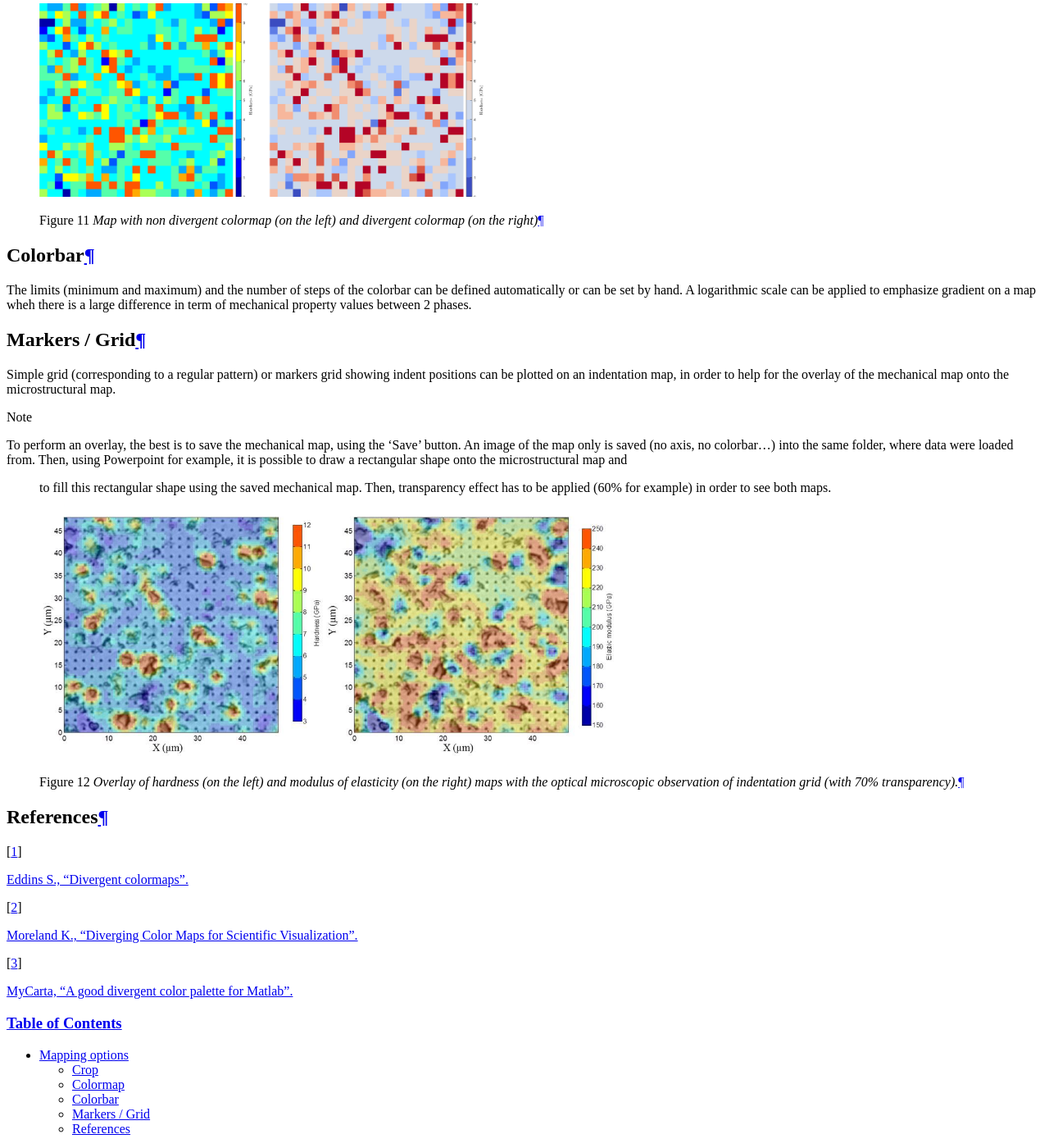
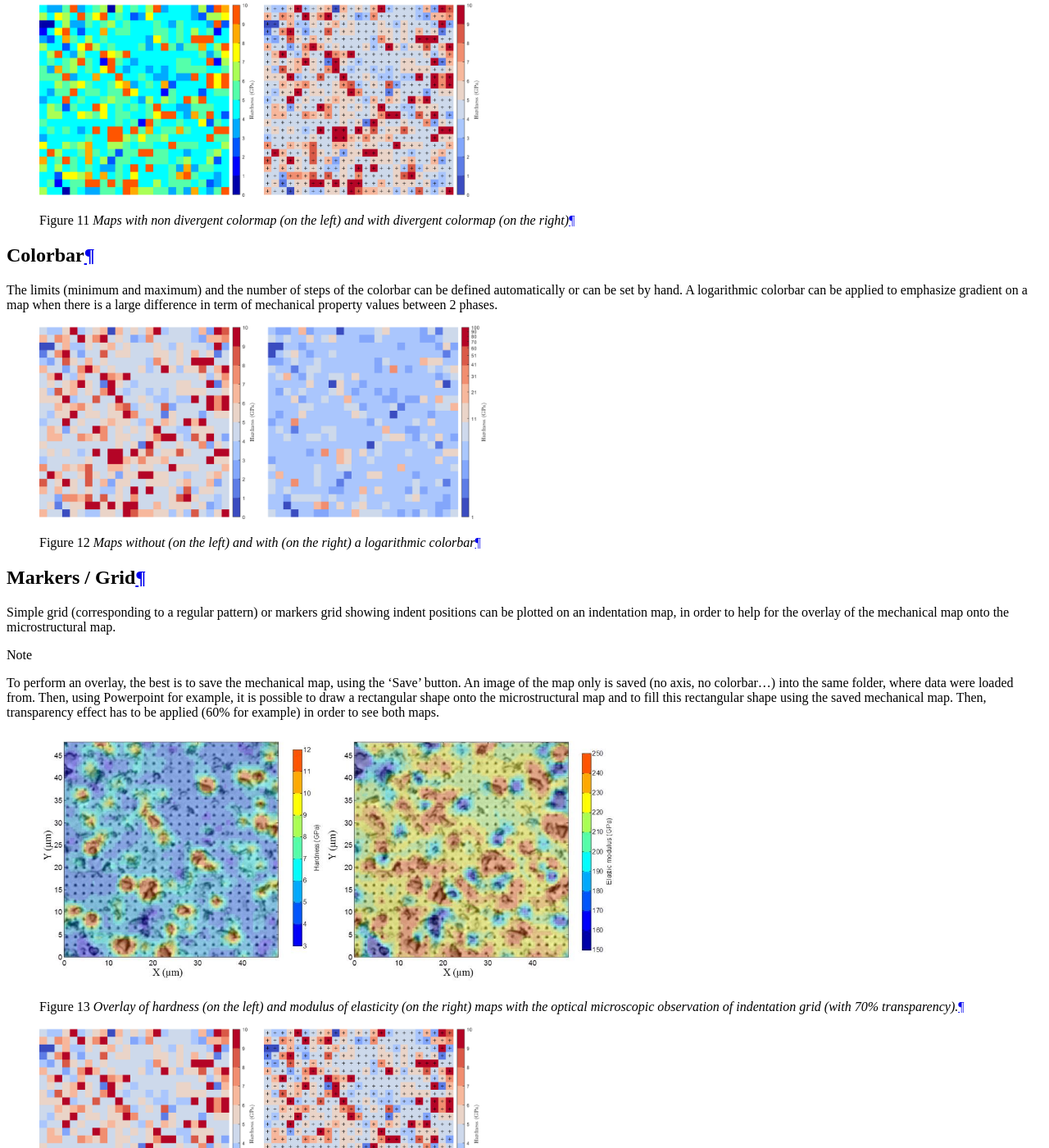
Before and after one commit to DavidMercier/TriDiMap, a Sphinx documentation site: the page built from doc/map_options.rst, in a window 1280 px wide and 1400 px high, scrolled down 482 px. Shown: the whole window at 82% size. Built offline with Sphinx 7.4.7, drawn with Linux system fonts in a browser that asks for light colours; comment, search, counter and statistics services are not loaded; some of the changed text lies outside the part shown.

Commit message:
updated doc and pics

```diff
--- a/doc/image_correlation.rst
+++ b/doc/image_correlation.rst
@@ -75,7 +75,7 @@ Such abnormal measurements may come from the presence of a defect (void, crack,
    *Principle of the ICBTI analysis, for a Ni-SiC sample*
 
 .. figure:: ./_pictures/icbti_flower.png
-   :scale: 40 %
+   :scale: 60 %
    :align: center
 
    *Principle of the ICBTI analysis, for a steel with carbides (flower) sample*
--- a/doc/map_options.rst
+++ b/doc/map_options.rst
@@ -27,13 +27,19 @@ The colormap can be flipped for aesthetic reason.
    :scale: 40 %
    :align: center
 
-   *Map with non divergent colormap (on the left) and divergent colormap (on the right)*
+   *Maps with non divergent colormap (on the left) and with divergent colormap (on the right)*
 
 Colorbar
 ---------------------------
 
 The limits (minimum and maximum) and the number of steps of the colorbar can be defined automatically or can be set by hand.
-A logarithmic scale can be applied to emphasize gradient on a map wheh there is a large difference in term of mechanical property values between 2 phases.
+A logarithmic colorbar can be applied to emphasize gradient on a map when there is a large difference in term of mechanical property values between 2 phases.
+
+.. figure:: ./_pictures/log_colorbar.png
+   :scale: 40 %
+   :align: center
+
+   *Maps without (on the left) and with (on the right) a logarithmic colorbar*
 
 Markers / Grid
 ---------------------------
@@ -42,8 +48,7 @@ Simple grid (corresponding to a regular pattern) or markers grid showing indent
 can be plotted on an indentation map, in order to help for the overlay of the mechanical map onto the microstructural map.
 
 .. note::
-    To perform an overlay, the best is to save the mechanical map, using the 'Save' button. An image of the map only is saved (no axis, no colorbar...) into the same folder, where data were loaded from. Then, using Powerpoint for example, it is possible to draw a rectangular shape onto the microstructural map and
-	to fill this rectangular shape using the saved mechanical map. Then, transparency effect has to be applied (60% for example) in order to see both maps.
+    To perform an overlay, the best is to save the mechanical map, using the 'Save' button. An image of the map only is saved (no axis, no colorbar...) into the same folder, where data were loaded from. Then, using Powerpoint for example, it is possible to draw a rectangular shape onto the microstructural map and to fill this rectangular shape using the saved mechanical map. Then, transparency effect has to be applied (60% for example) in order to see both maps.
 
 .. figure:: ./_pictures/overlay.jpeg
    :scale: 60 %
@@ -51,6 +56,12 @@ can be plotted on an indentation map, in order to help for the overlay of the me
 
    *Overlay  of  hardness  (on  the  left)  and  modulus  of  elasticity  (on  the  right)  maps  with  the  optical  microscopic  observation  of indentation  grid (with  70%  transparency).*
 
+.. figure:: ./_pictures/markers.png
+   :scale: 40 %
+   :align: center
+
+   *Maps with markers for indent positionning (on the right)*
+
 References
 -------------
 .. [#Eddins] `Eddins S., "Divergent colormaps". <https://blogs.mathworks.com/steve/2015/01/20/divergent-colormaps/>`_
```
Also changed, not shown: doc/links_ref.rst (+21 -21 lines), doc/_pictures/div_map.png, doc/_pictures/log_colorbar.png (added), doc/_pictures/markers.png (added).
